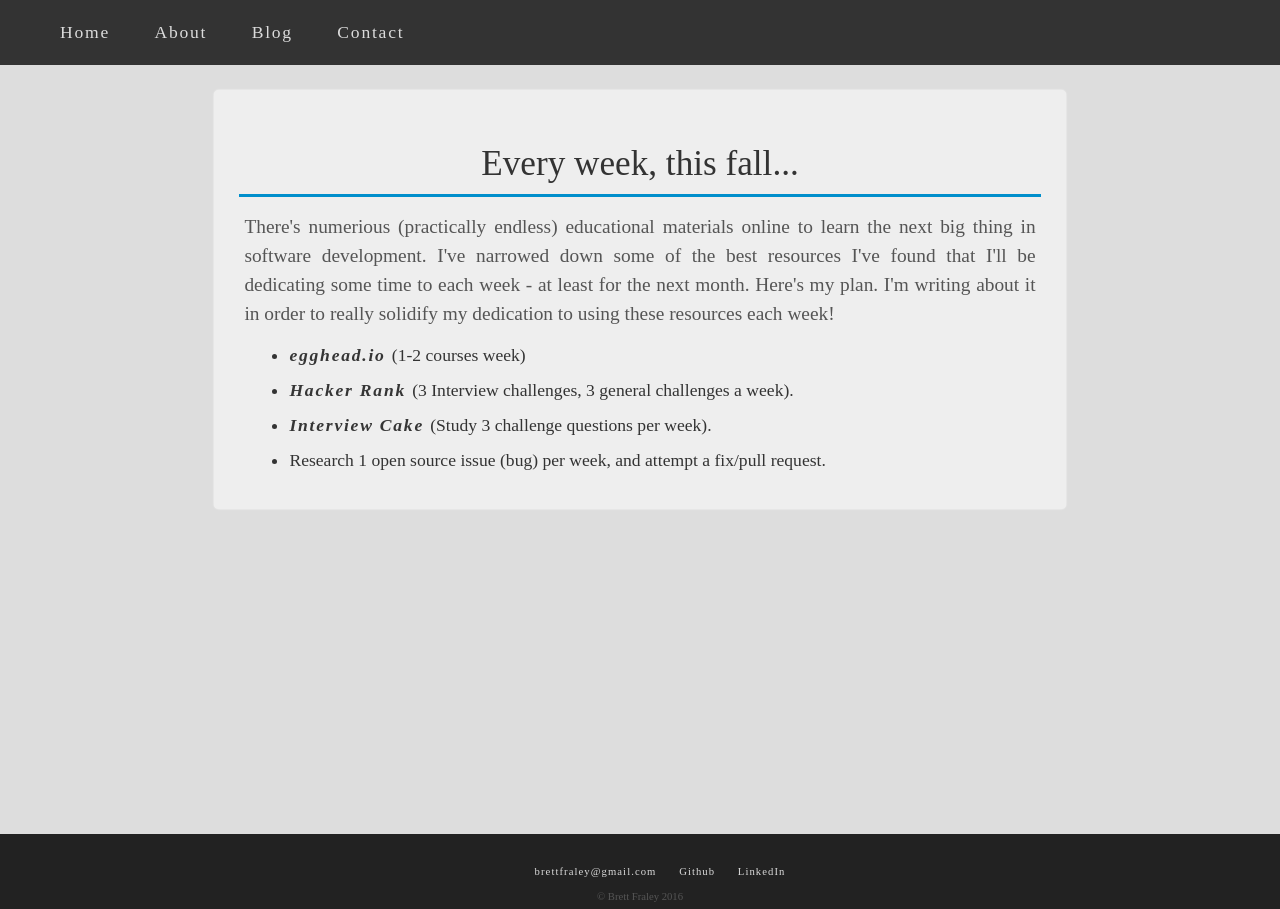
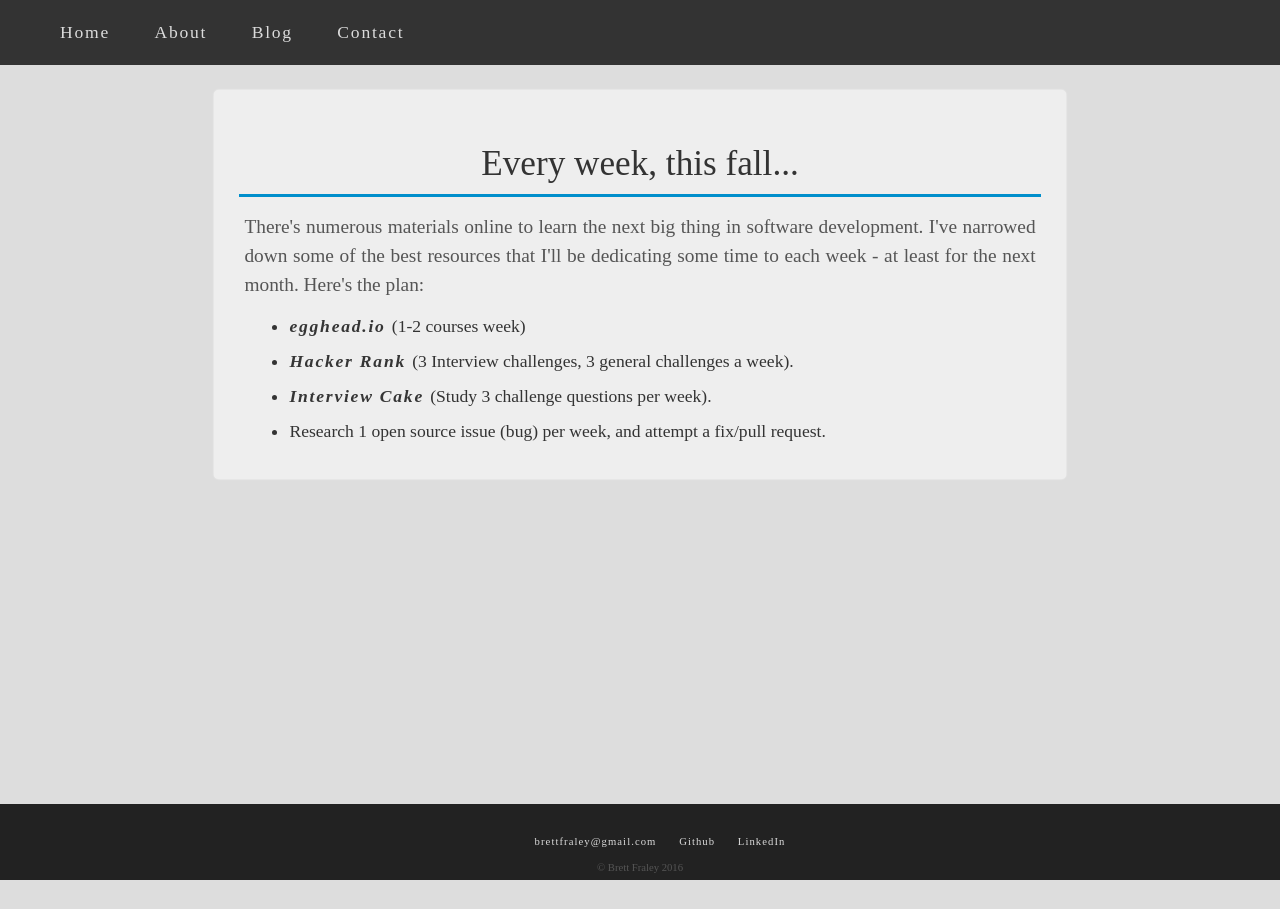
Before and after one commit to bFraley/bFraley.github.io, a Jekyll site: the page built from _posts/2016-10-19-weekly-list.md, in a window 1280 px wide. Built offline with Jekyll 4.4.1, drawn with Linux system fonts in a browser that asks for light colours; nearby versions of some CDN libraries; some web fonts are replaced.

Commit message:
finishes my weekly list post

```diff
--- a/_posts/2016-10-19-weekly-list.md
+++ b/_posts/2016-10-19-weekly-list.md
@@ -6,11 +6,9 @@
 <article class="home-article">
 <h1>Every week, this fall...</h1>
 
-<p>There's numerious (practically endless) educational materials online to learn the next
+<p>There's numerous materials online to learn the next
 big thing in software development. I've narrowed down
-some of the best resources I've found that I'll be dedicating some time to each week - at least
-for the next month. Here's my plan. I'm writing about it in order to really solidify my
-dedication to using these resources each week!</p>
+some of the best resources that I'll be dedicating some time to each week - at least for the next month. Here's the plan:</p>
 
 <ul>
     <li><a href="egghead.io">egghead.io </a>(1-2 courses week)</li>
```
Also changed, not shown: styles.css (line endings or trailing spaces), 1 other file.
